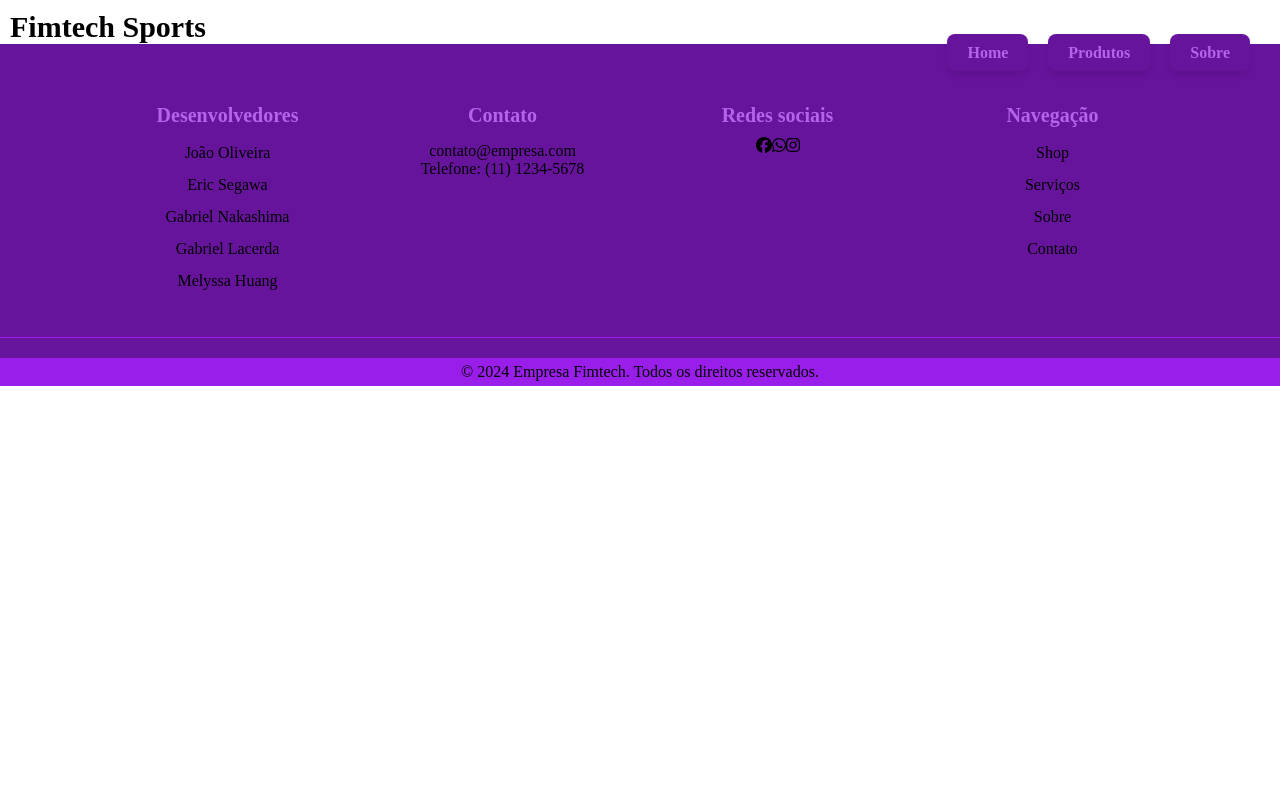
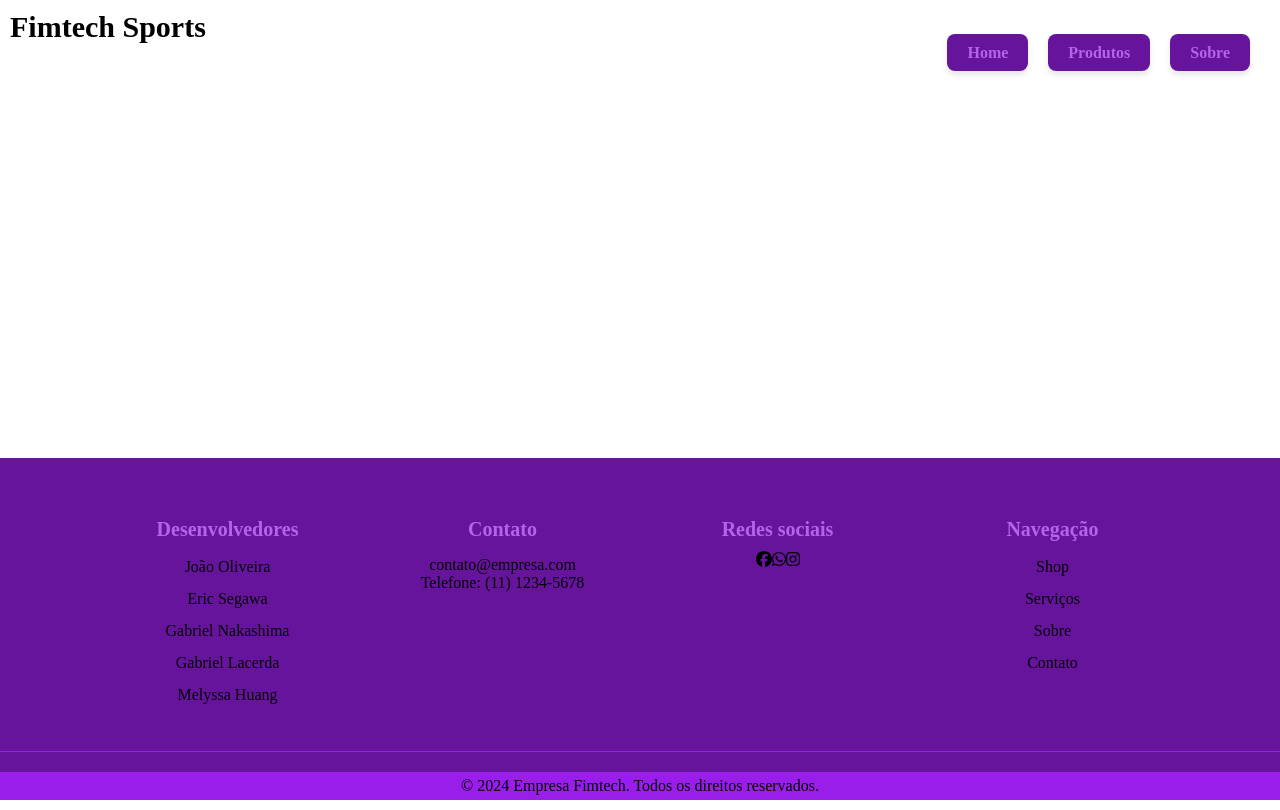
Before and after one commit to GLacerda1/Projeto1, a React (Vite) app: page / in a window 1280 px wide. Built offline with nearby package versions, Linux system fonts and the light colour scheme.

Commit message:
Ajustando App.jsx

```diff
--- a/src/App.jsx
+++ b/src/App.jsx
@@ -1,19 +1,30 @@
-import Nav from './components/Nav'
-import Footer from './components/Footer'
-import {Outlet} from 'react-router-dom'
+import Nav from './components/Nav';
+import Footer from './components/Footer';
+import { Outlet } from 'react-router-dom';
 import GlobalStyle from './css/GlobalStyle';
+import styled from 'styled-components';
+
+const PageWrapper = styled.div`
+  display: flex;
+  flex-direction: column;
+  min-height: 100vh;
+`;
+
+const Content = styled.main`
+  flex: 1;
+`;
 
 function App() {
-
-
   return (
-    <>
-      <GlobalStyle/>
-      <Nav/>
-      <Outlet/>
-      <Footer/>
-    </>
-  )
+    <PageWrapper>
+      <GlobalStyle />
+      <Nav />
+      <Content>
+        <Outlet />
+      </Content>
+      <Footer />
+    </PageWrapper>
+  );
 }
 
-export default App
+export default App;
```
